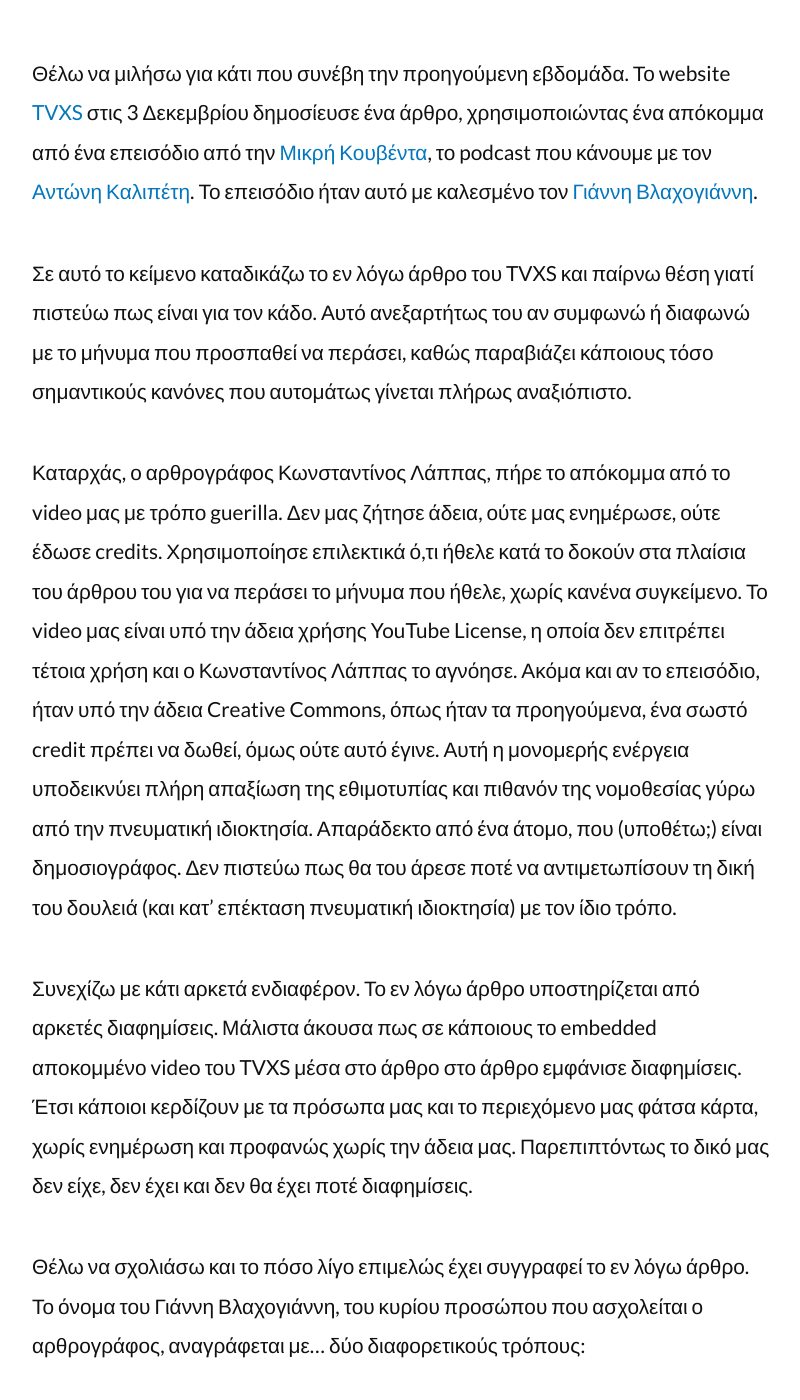
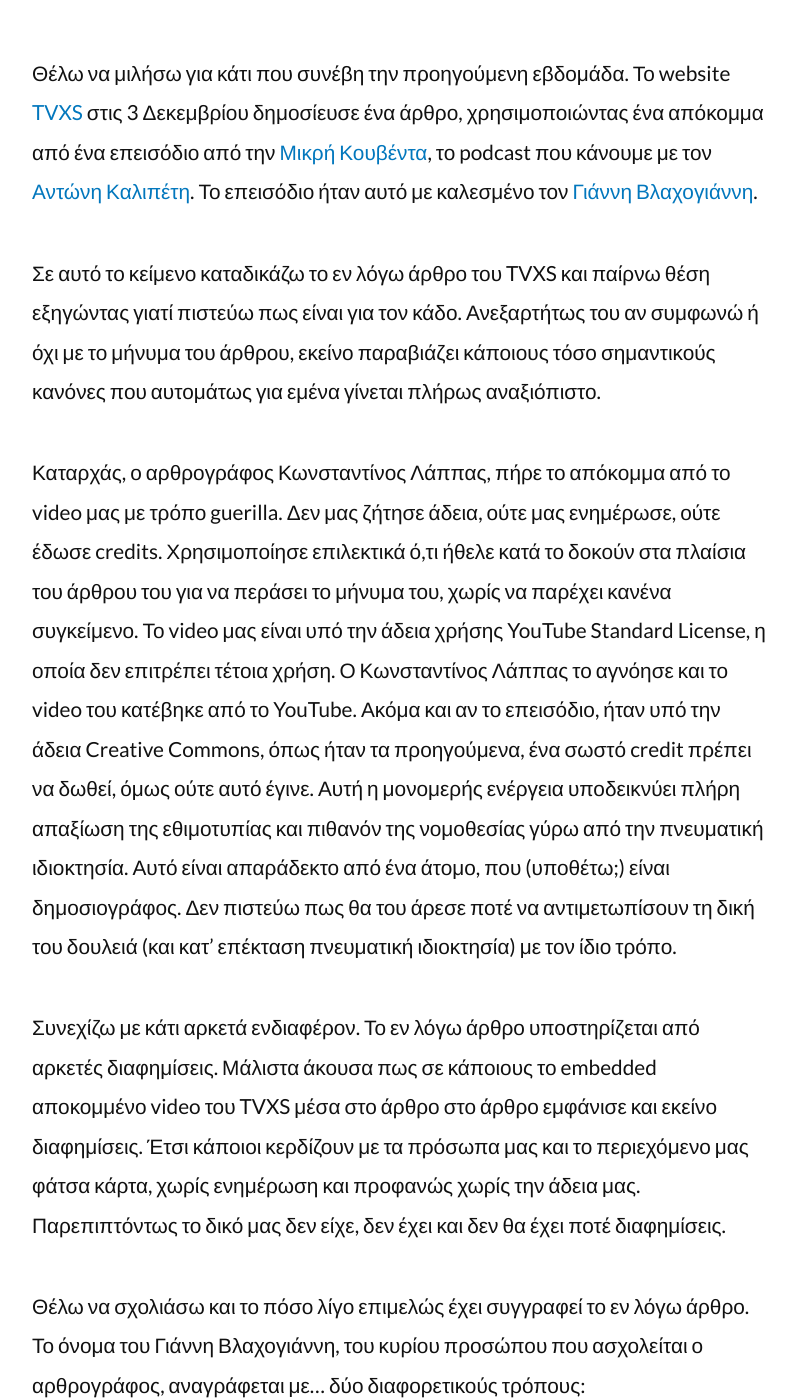
Before and after one commit to parisk/parisk.github.io, a Jekyll site: the page built from _posts/2020-12-08-tvxs.md, in a window 1280 px wide and 1400 px high, scrolled down 258 px. Shown: the whole window, without its empty margins (238-1038 px from the left). Built offline with Jekyll 4.4.1, drawn with Linux system fonts in a browser that asks for light colours; comment, search, counter and statistics services are not loaded; some of the changed text lies outside the part shown.

Commit message:
Improve use of language and add YouTube copyright links

```diff
--- a/_posts/2020-12-08-tvxs.md
+++ b/_posts/2020-12-08-tvxs.md
@@ -6,11 +6,11 @@
 
 Θέλω να μιλήσω για κάτι που συνέβη την προηγούμενη εβδομάδα. Το website [TVXS](https://tvxs.gr) στις 3 Δεκεμβρίου δημοσίευσε ένα άρθρο, χρησιμοποιώντας ένα απόκομμα από ένα επεισόδιο από την [Μικρή Κουβέντα](https://www.youtube.com/channel/UC-9VClHdd-IWYZ8rB3nsdDA), το podcast που κάνουμε με τον [Αντώνη Καλιπέτη](https://twitter.com/akalipetis). Το επεισόδιο ήταν αυτό με καλεσμένο τον [Γιάννη Βλαχογιάννη](https://twitter.com/jonromero).
 
-Σε αυτό το κείμενο καταδικάζω το εν λόγω άρθρο του TVXS και παίρνω θέση γιατί πιστεύω πως είναι για τον κάδο. Αυτό ανεξαρτήτως του αν συμφωνώ ή διαφωνώ με το μήνυμα που προσπαθεί να περάσει, καθώς παραβιάζει κάποιους τόσο σημαντικούς κανόνες που αυτομάτως γίνεται πλήρως αναξιόπιστο.
+Σε αυτό το κείμενο καταδικάζω το εν λόγω άρθρο του TVXS και παίρνω θέση εξηγώντας γιατί πιστεύω πως είναι για τον κάδο. Ανεξαρτήτως του αν συμφωνώ ή όχι με το μήνυμα του άρθρου, εκείνο παραβιάζει κάποιους τόσο σημαντικούς κανόνες που αυτομάτως για εμένα γίνεται πλήρως αναξιόπιστο.
 
-Καταρχάς, ο αρθρογράφος Κωνσταντίνος Λάππας, πήρε το απόκομμα από το video μας με τρόπο guerilla. Δεν μας ζήτησε άδεια, ούτε μας ενημέρωσε, ούτε έδωσε credits. Χρησιμοποίησε επιλεκτικά ό,τι ήθελε κατά το δοκούν στα πλαίσια του άρθρου του για να περάσει το μήνυμα που ήθελε, χωρίς κανένα συγκείμενο. Το video μας είναι υπό την άδεια χρήσης YouTube License, η οποία δεν επιτρέπει τέτοια χρήση και ο Κωνσταντίνος Λάππας το αγνόησε. Ακόμα και αν το επεισόδιο, ήταν υπό την άδεια Creative Commons, όπως ήταν τα προηγούμενα, ένα σωστό credit πρέπει να δωθεί, όμως ούτε αυτό έγινε. Αυτή η μονομερής ενέργεια υποδεικνύει πλήρη απαξίωση της εθιμοτυπίας και πιθανόν της νομοθεσίας γύρω από την πνευματική ιδιοκτησία. Απαράδεκτο από ένα άτομο, που (υποθέτω;) είναι δημοσιογράφος. Δεν πιστεύω πως θα του άρεσε ποτέ να αντιμετωπίσουν τη δική του δουλειά (και κατ’ επέκταση πνευματική ιδιοκτησία) με τον ίδιο τρόπο.
+Καταρχάς, ο αρθρογράφος Κωνσταντίνος Λάππας, πήρε το απόκομμα από το video μας με τρόπο guerilla. Δεν μας ζήτησε άδεια, ούτε μας ενημέρωσε, ούτε έδωσε credits. Χρησιμοποίησε επιλεκτικά ό,τι ήθελε κατά το δοκούν στα πλαίσια του άρθρου του για να περάσει το μήνυμα του, χωρίς να παρέχει κανένα συγκείμενο. Το video μας είναι υπό την άδεια χρήσης YouTube Standard License, η οποία δεν επιτρέπει τέτοια χρήση. Ο Κωνσταντίνος Λάππας το αγνόησε και το video του κατέβηκε από το YouTube. Ακόμα και αν το επεισόδιο, ήταν υπό την άδεια Creative Commons, όπως ήταν τα προηγούμενα, ένα σωστό credit πρέπει να δωθεί, όμως ούτε αυτό έγινε. Αυτή η μονομερής ενέργεια υποδεικνύει πλήρη απαξίωση της εθιμοτυπίας και πιθανόν της νομοθεσίας γύρω από την πνευματική ιδιοκτησία. Αυτό είναι απαράδεκτο από ένα άτομο, που (υποθέτω;) είναι δημοσιογράφος. Δεν πιστεύω πως θα του άρεσε ποτέ να αντιμετωπίσουν τη δική του δουλειά (και κατ’ επέκταση πνευματική ιδιοκτησία) με τον ίδιο τρόπο.
 
-Συνεχίζω με κάτι αρκετά ενδιαφέρον. Το εν λόγω άρθρο υποστηρίζεται από αρκετές διαφημίσεις. Μάλιστα άκουσα πως σε κάποιους το embedded αποκομμένο video του TVXS μέσα στο άρθρο στο άρθρο εμφάνισε διαφημίσεις. Έτσι κάποιοι κερδίζουν με τα πρόσωπα μας και το περιεχόμενο μας φάτσα κάρτα, χωρίς ενημέρωση και προφανώς χωρίς την άδεια μας. Παρεπιπτόντως το δικό μας δεν είχε, δεν έχει και δεν θα έχει ποτέ διαφημίσεις.
+Συνεχίζω με κάτι αρκετά ενδιαφέρον. Το εν λόγω άρθρο υποστηρίζεται από αρκετές διαφημίσεις. Μάλιστα άκουσα πως σε κάποιους το embedded αποκομμένο video του TVXS μέσα στο άρθρο στο άρθρο εμφάνισε και εκείνο διαφημίσεις. Έτσι κάποιοι κερδίζουν με τα πρόσωπα μας και το περιεχόμενο μας φάτσα κάρτα, χωρίς ενημέρωση και προφανώς χωρίς την άδεια μας. Παρεπιπτόντως το δικό μας δεν είχε, δεν έχει και δεν θα έχει ποτέ διαφημίσεις.
 
 Θέλω να σχολιάσω και το πόσο λίγο επιμελώς έχει συγγραφεί το εν λόγω άρθρο. Το όνομα του Γιάννη Βλαχογιάννη, του κυρίου προσώπου που ασχολείται ο αρθρογράφος, αναγράφεται με… δύο διαφορετικούς τρόπους:
 
@@ -35,3 +35,5 @@
 - Άθρο στο archive.org: [https://web.archive.org/web/20201202063535/https://tvxs.gr/news/ellada/eva-ekseligmenos-algorithmos-mias-ebdomadas-i-ena-allothi-gia-na-anoiksei-o-toyrismos](https://web.archive.org/web/20201202063535/https://tvxs.gr/news/ellada/eva-ekseligmenos-algorithmos-mias-ebdomadas-i-ena-allothi-gia-na-anoiksei-o-toyrismos)
 - To επεισόδιο της Μικρής Κουβέντας: [https://www.youtube.com/watch?v=mneVqIIuJak](https://www.youtube.com/watch?v=mneVqIIuJak)
 - Το απόκομμα του TVXS που κατέβηκε από το copyright claim μας: [https://www.youtube.com/watch?v=mjA-_yQYO9k](https://www.youtube.com/watch?v=mjA-_yQYO9k)
+- YouTube copyright use and policies: [https://www.youtube.com/howyoutubeworks/policies/copyright/#overview](https://www.youtube.com/howyoutubeworks/policies/copyright/#overview)
+- Απάντηση στο Quora στο ερώτημα "What is the difference between a standard YouTube license and a creative common license?": [https://www.quora.com/What-is-the-difference-between-a-standard-YouTube-license-and-a-creative-common-license](https://www.quora.com/What-is-the-difference-between-a-standard-YouTube-license-and-a-creative-common-license)
```
Also changed, not shown: other parts of _posts/2020-12-08-tvxs.md (+2 -2 lines).
